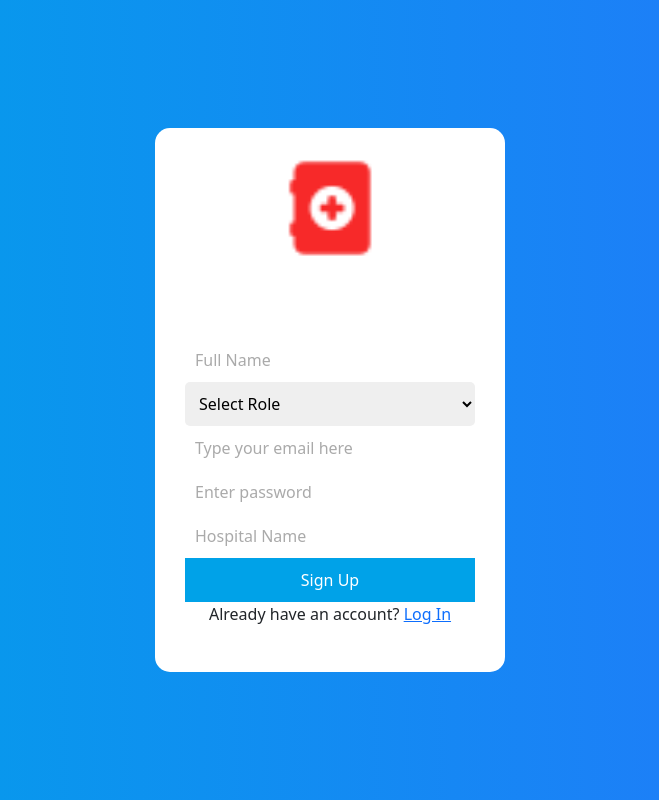
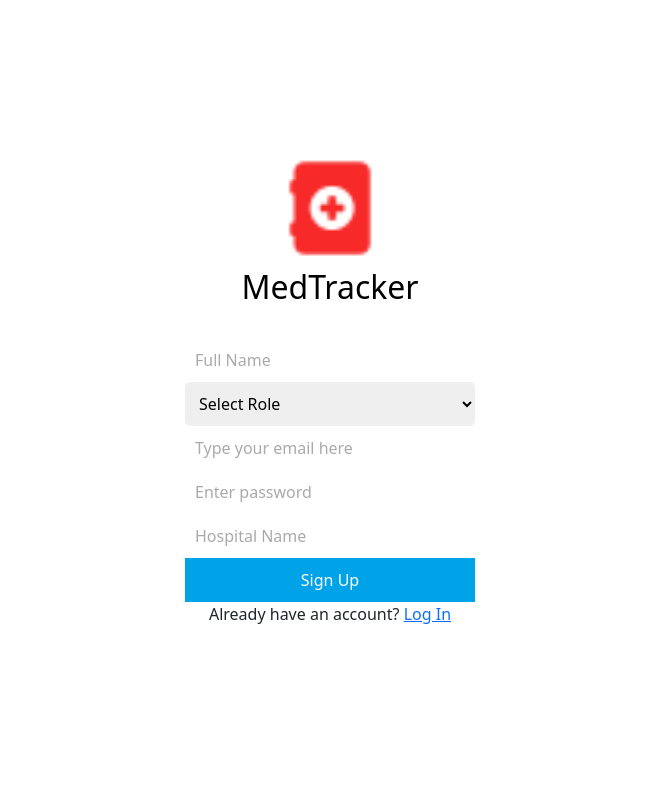
Before and after one commit to saumy-sh/MedTracker, a Flask app: page /signup in a window 1280 px wide. Shown: the whole page, without its empty margins (310-969 px from the left). Run offline with Flask 3, Linux system fonts and the light colour scheme.

Commit message:
text bug

```diff
--- a/app/static/css/signup.css
+++ b/app/static/css/signup.css
@@ -7,14 +7,14 @@
     justify-content: center;
     align-items: center;
     height: 100vh;
-    background: linear-gradient(to right,#00A2E8, #2575fc);
-    color: #fff;
+    background-color: #00A2E8;
+    color: black;
 }
 
 /* Background Container */
 .background {
-    width: 100%;
-    height: 100vh;
+    width: 500px;
+    height: 400px;
     display: flex;
     justify-content: center;
     align-items: center;
@@ -37,7 +37,7 @@
     flex-direction: column;
     align-items: center;
     text-decoration: none;
-    color: #fff;
+    color: black;
 }
 
 .logo-container h2 {
```
Also changed, not shown: app/static/css/login.css (+2 -27 lines).
